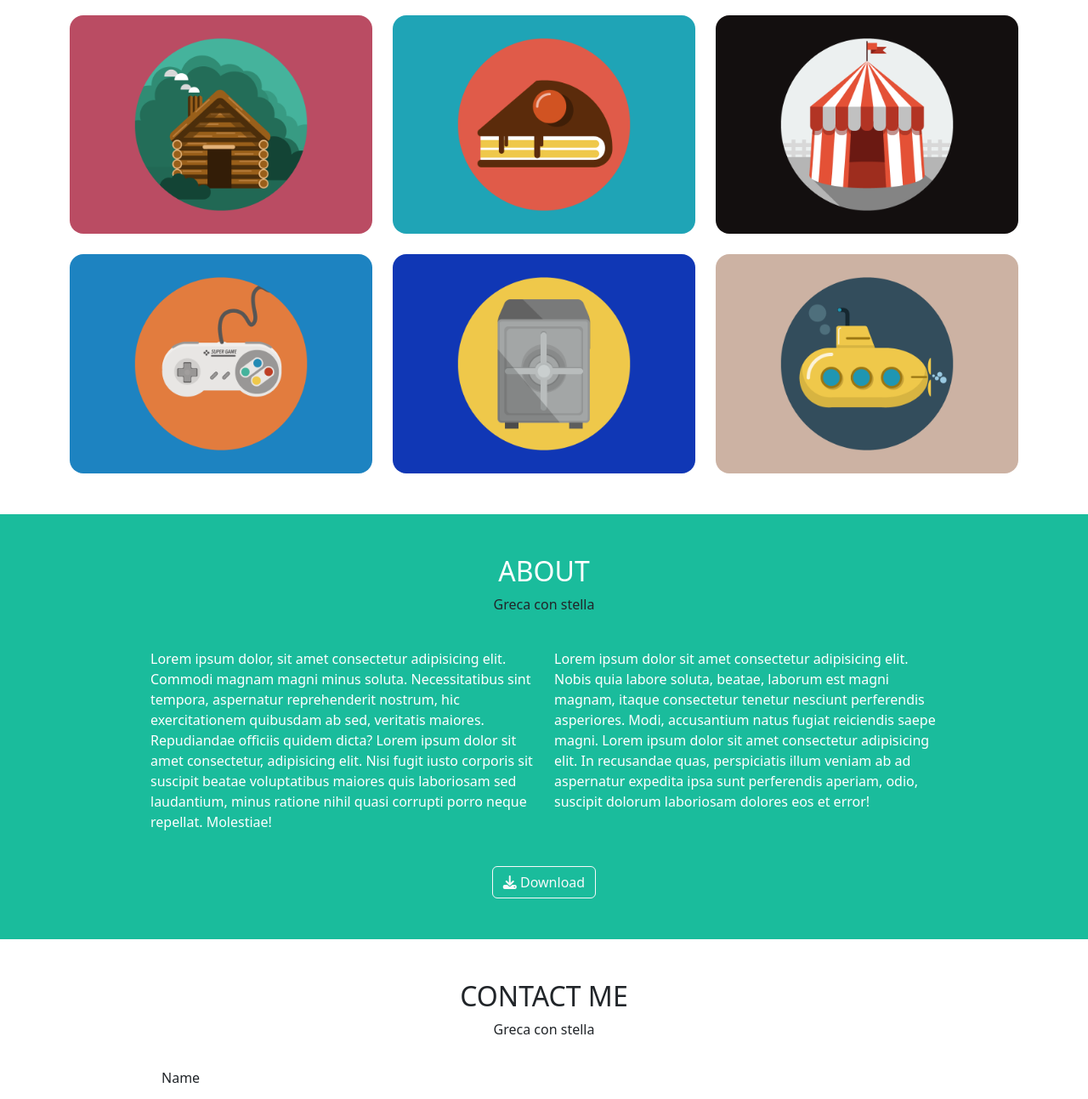
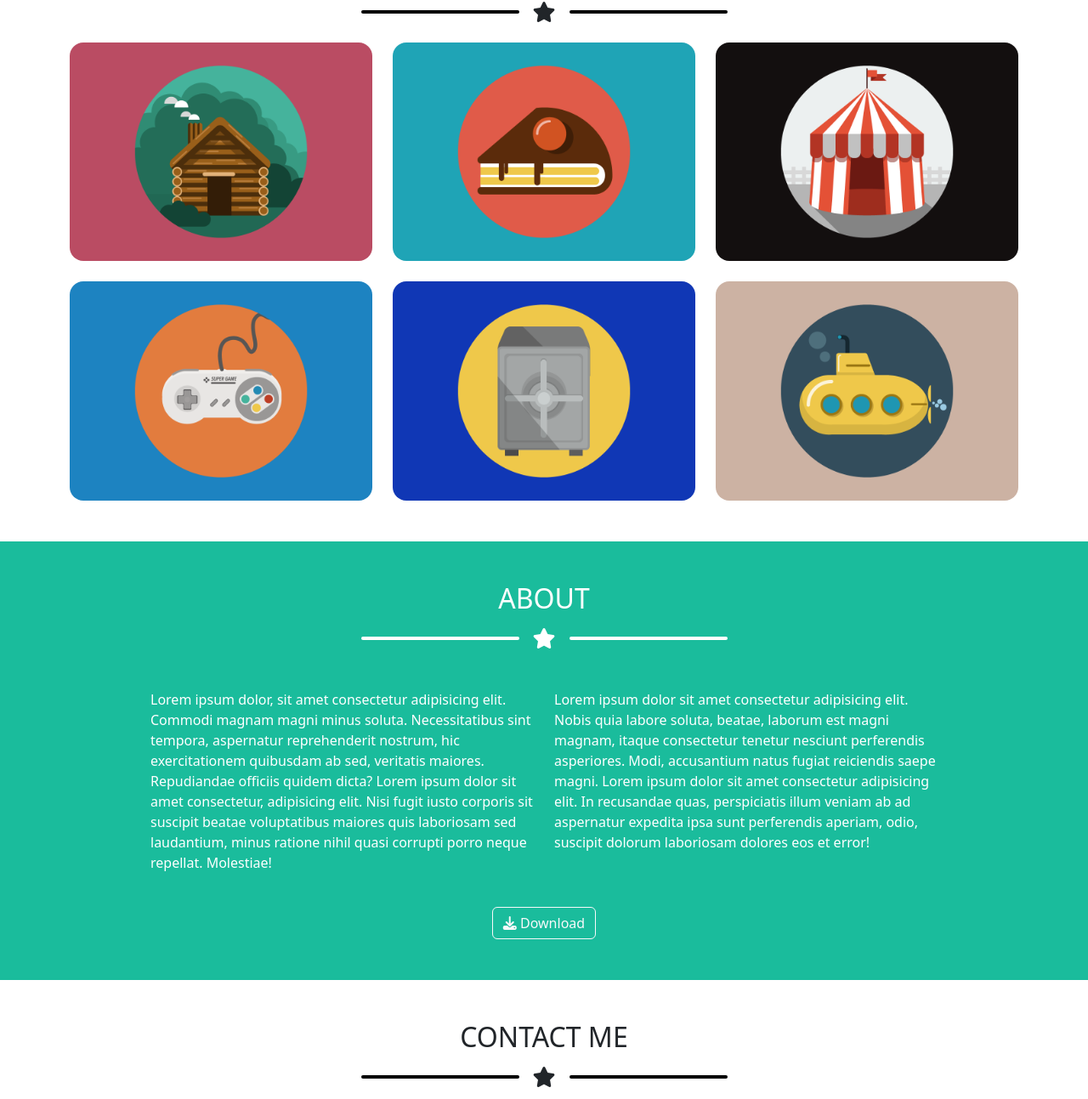
Before and after one commit to ElyPoli/html-css-bootstrap-freelancer, a plain HTML site: page index.html in a window 1280 px wide. Shown: the part 664-1957 px from the top of the page at 85% size. Drawn offline with nearby package versions, Linux system fonts and the light colour scheme.

Commit message:
added div star

```diff
--- a/css/style.css
+++ b/css/style.css
@@ -8,9 +8,6 @@
     /* Modifica colore grigio scuro */
     --bs-dark: #2c3e50;
     --bs-dark-rgb: 44, 62, 80;
-    /* Modifica colore pulsante */
-    /* --bs-btn-bg: #1abc9c;
-    --bs-btn-bg-rgb: 26, 188, 156; */
 }
 
 [class*="col-"] {
@@ -69,3 +66,19 @@ section {
     --bs-btn-disabled-bg: #2ae2bd;
     --bs-btn-disabled-border-color: #2ae2bd;
 }
+
+/* Greca con stella */
+.star-line {
+    background-color: white;
+    flex-basis: calc((100% / 12) * 3);
+    height: 4px;
+    border-radius: 10px;
+}
+
+.star-line-black {
+    background-color: black;
+}
+
+.star-line-main {
+    flex-basis: calc((100% / 12) * 2);
+}
--- a/index.html
+++ b/index.html
@@ -78,8 +78,10 @@
                     <!-- Titolo -->
                     <h1 class="section-title text-white">Start Bootstrap</h1>
                     <!-- Greca con stella -->
-                    <div class="star">
-                        <p>Greca con stella</p>
+                    <div class="d-flex justify-content-center align-items-center pb-4 pt-2">
+                        <div class="star-line"></div>
+                        <i class="fa-solid fa-star text-white ps-3 pe-3 fs-4"></i>
+                        <div class="star-line"></div>
                     </div>
                     <!-- Professione utente -->
                     <h4 class="section-title text-white">Graphic Artist - Web Designer - Illustrator</h4>
@@ -94,8 +96,10 @@
                     <!-- Titolo sezione -->
                     <h2 class="section-title">Portfolio</h2>
                     <!-- Greca con stella -->
-                    <div class="star text-center">
-                        <p>Greca con stella</p>
+                    <div class="d-flex justify-content-center align-items-center pb-4 pt-2">
+                        <div class="star-line star-line-black star-line-main"></div>
+                        <i class="fa-solid fa-star ps-3 pe-3 fs-4"></i>
+                        <div class="star-line star-line-black star-line-main"></div>
                     </div>
                     <!-- Sottosezione delle card -->
                     <div class="row row-gap-4">
@@ -127,8 +131,10 @@
                     <!-- Titolo sezione -->
                     <h2 class="section-title text-white">About</h2>
                     <!-- Greca con stella -->
-                    <div class="star text-center">
-                        <p>Greca con stella</p>
+                    <div class="d-flex justify-content-center align-items-center pb-4 pt-2">
+                        <div class="star-line star-line-main"></div>
+                        <i class="fa-solid fa-star text-white ps-3 pe-3 fs-4"></i>
+                        <div class="star-line star-line-main"></div>
                     </div>
                     <!-- Sottosezione testi -->
                     <div class="pt-4">
@@ -171,8 +177,10 @@
                     <!-- Titolo sezione -->
                     <h2 class="section-title">Contact me</h2>
                     <!-- Greca con stella -->
-                    <div class="star text-center">
-                        <p>Greca con stella</p>
+                    <div class="d-flex justify-content-center align-items-center pb-4 pt-2">
+                        <div class="star-line star-line-black star-line-main"></div>
+                        <i class="fa-solid fa-star ps-3 pe-3 fs-4"></i>
+                        <div class="star-line star-line-black star-line-main"></div>
                     </div>
                     <!-- Sottosezione form -->
                     <div class="row">
```
